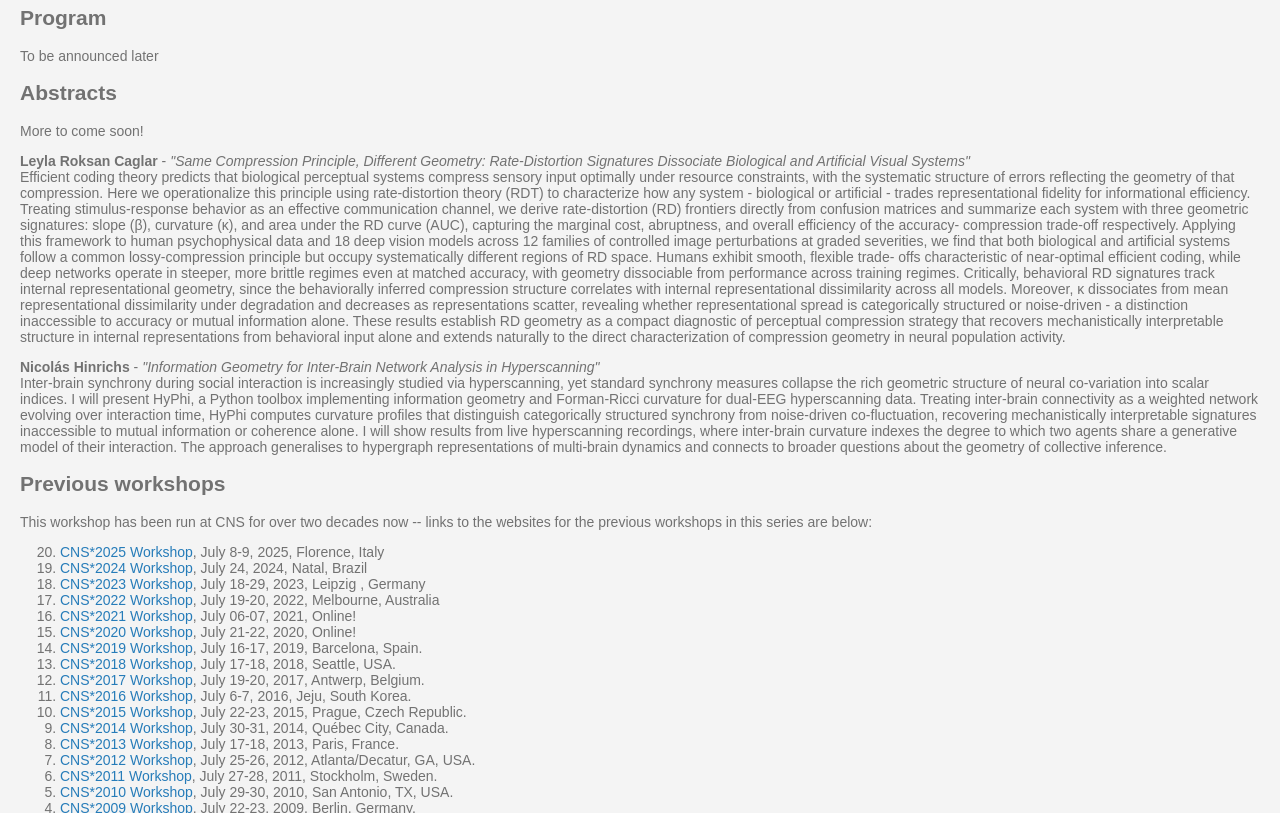
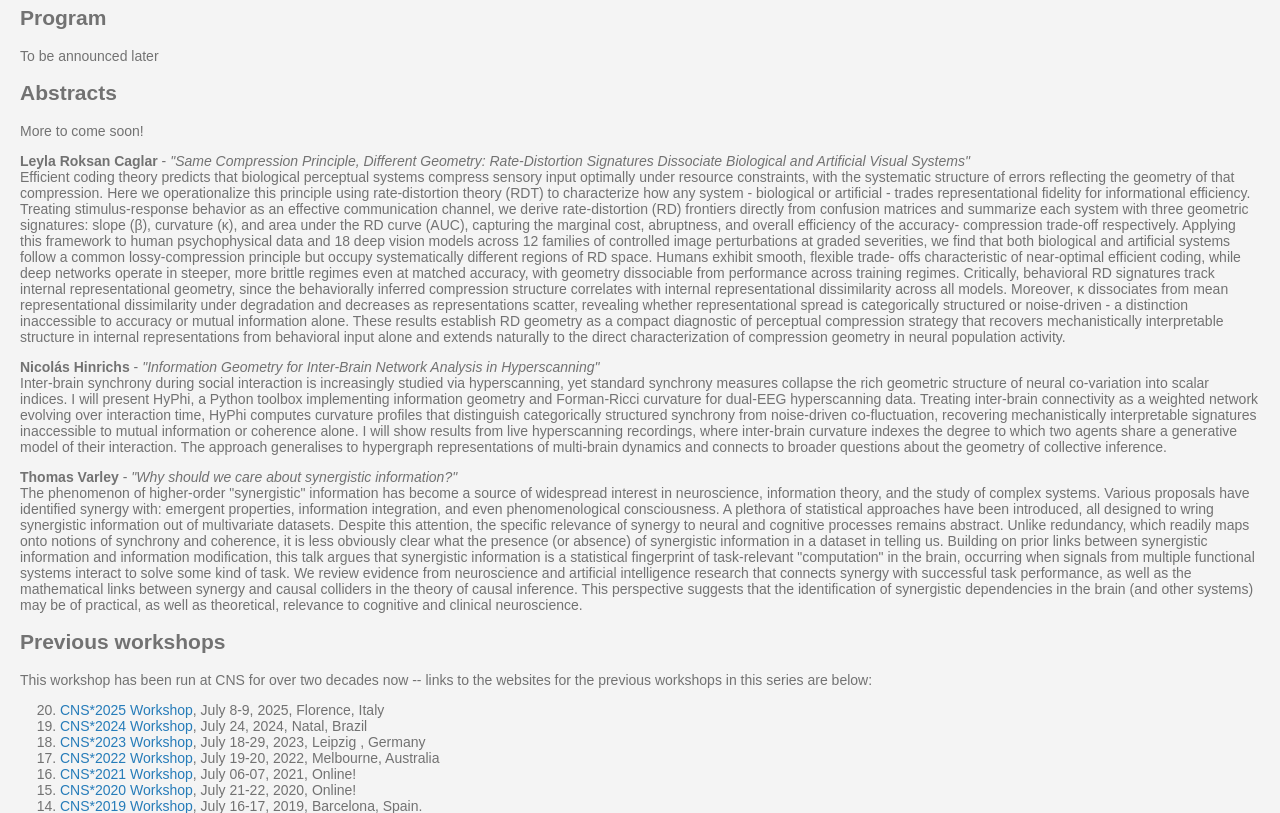
Before and after one commit to jlizier/CNS2026-InfoTheoryWorkshop, a plain HTML site: page index.html in a window 1280 px wide. Shown: the part 952-1765 px from the top of the page. Drawn offline with Linux system fonts and the light colour scheme.

Commit message:
Added Varley title and abstract

```diff
--- a/index.html
+++ b/index.html
@@ -84,12 +84,12 @@ The workshop will be held as a part of the CNS*2026 in Halifax, Canada. Please s
 			<li><a href="http://www.demian-battaglia.net/">Demian Battaglia</a>, CNRS / University of Strasbourg, France <!-- <i><a href="#battaglia">"Coordinated Multi-frequency Oscillatory Bursts Enable Time-structured Dynamic Information Transfer"</a></i--></li>
 			<li><a href="https://www.leylaroksancaglar.com/">Leyla Roksan Caglar</a>, Icahn School of Medicine at Mount Sinai, USA <i><a href="#caglar">Same Compression Principle, Different Geometry: Rate-Distortion Signatures Dissociate Biological and Artificial Visual Systems</a></i></li>
 			<li><a href="https://scholar.google.com/citations?user=QFTWPOgAAAAJ&hl=en">Marilyn Gatica</a>, Northeastern University London, UK <!-- <i><a href="#gatica">"Charting Higher-Order Models of Brain Function"</a></i--></li>
-			<li><a href="http://www.cs.cas.cz/hlinka/">Nicol&aacute;s Hinrichs</a>, Max Planck Institute for Human Cognitive and Brain Sciences, Leipzig, Germany <i><a href="#hinrichs">"Information Geometry for Inter-Brain Network Analysis in Hyperscanning"</a></i></li>
+			<li><a href="https://nicolashinrichs.de/">Nicol&aacute;s Hinrichs</a>, Max Planck Institute for Human Cognitive and Brain Sciences, Leipzig, Germany <i><a href="#hinrichs">"Information Geometry for Inter-Brain Network Analysis in Hyperscanning"</a></i></li>
 			<li><a href="http://www.cs.cas.cz/hlinka/">Jaroslav Hlinka</a>, Czech Academy of Sciences, Czech Republic <!-- <i><a href="#hlinka">"Information Dynamics in Complex Brain Networks: From Causal Inference to Higher-Order Structure"</a></i--></li>
 			<li><a href="http://lizier.me/joseph/">Joseph Lizier</a>, The University of Sydney, Australia <!-- <i><a href="#lizier">"Constraints on information decomposition from a target chain rule"</a></i--></li>
 			<li><a href="https://www.orio.cl/">Patricio Orio</a>, Universidad de Valparaíso, Chile <!-- <i><a href="#orio">"Synergistic high-order statistics in a neural network is related to task complexity and attractor characteristics"</a></i--></li>
 			<li><a href="https://popeme.github.io/">Maria Pope</a>, Indiana University, USA <!-- <i><a href="#pope">Time-varying synergy/redundancy dominance in the human cerebral cortex</a></i--></li>
-			<li><a href="https://thosvarley.github.io/">Thomas Varley</a>, University of Vermont, USA <!-- <i><a href="#varley">Time-varying synergy/redundancy dominance in the human cerebral cortex</a></i--></li>
+			<li><a href="https://thosvarley.github.io/">Thomas Varley</a>, University of Vermont, USA <i><a href="#varley">"Why should we care about synergistic information?"</a></i></li>
 		  </ul>
 	</p>
 
@@ -167,6 +167,25 @@ compression geometry in neural population activity.	</p>
 	share a generative model of their interaction. The approach generalises to hypergraph representations of multi-brain dynamics
 	and connects to broader questions about the geometry of collective inference.</p>
 
+	<a name="varley"></a>
+	<p>
+	<b>Thomas Varley</b> - <i>"Why should we care about synergistic information?"</i><br/>
+	The phenomenon of higher-order "synergistic" information has become a source of widespread interest in neuroscience,
+	information theory, and the study of complex systems. Various proposals have identified synergy with:
+		emergent properties, information integration, and even phenomenological consciousness.
+		A plethora of statistical approaches have been introduced, all designed to wring synergistic information out of multivariate datasets.
+		Despite this attention, the specific relevance of synergy to neural and cognitive processes remains abstract.
+		Unlike redundancy, which readily maps onto notions of synchrony and coherence, it is less obviously clear what the presence (or absence)
+		of synergistic information in a dataset in telling us.
+		Building on prior links between synergistic information and information modification,
+		this talk argues that synergistic information is a statistical fingerprint of task-relevant "computation" in the brain,
+		occurring when signals from multiple functional systems interact to solve some kind of task.
+		We review evidence from neuroscience and artificial intelligence research that connects synergy with successful task performance,
+		as well as the mathematical links between synergy and causal colliders in the theory of causal inference.
+		This perspective suggests that the identification of synergistic dependencies in the brain (and other systems) may be of practical,
+		as well as theoretical, relevance to cognitive and clinical neuroscience.</p>
+
+
 
 <!-- ...............Previous workshops-->
 <a name="prev"></a>
```
